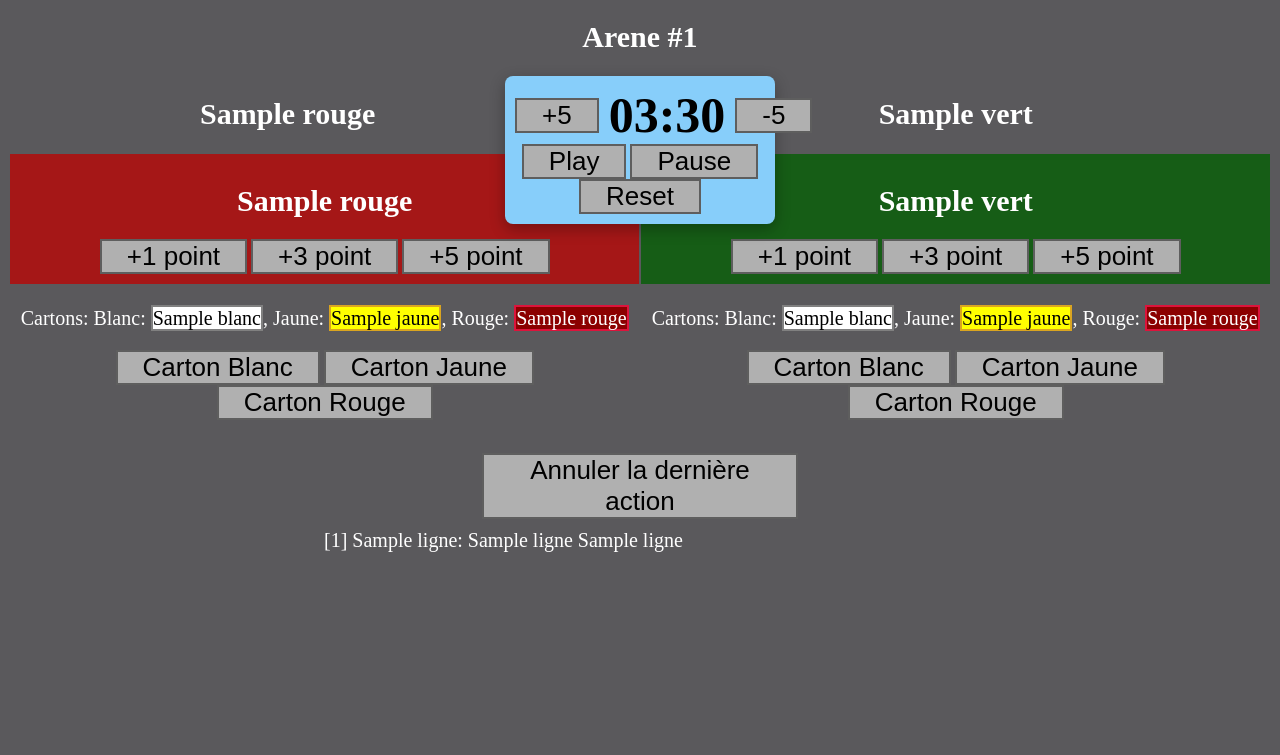
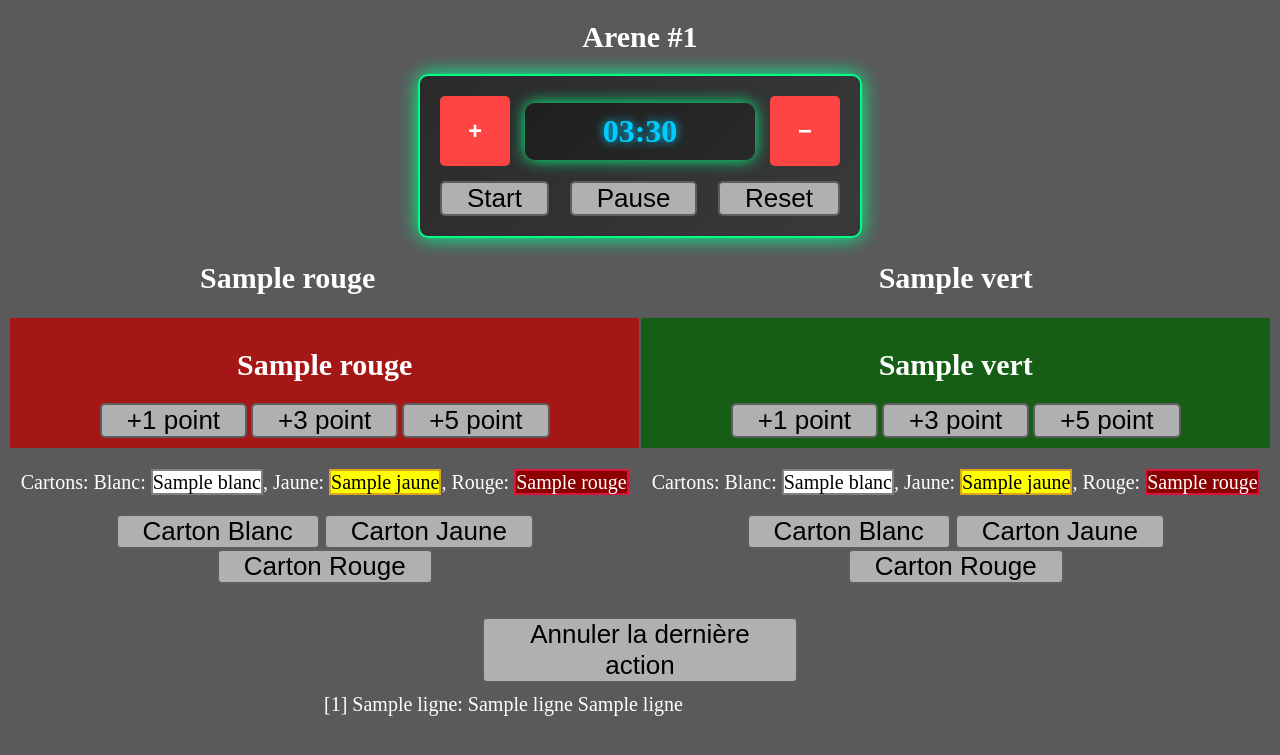
Before and after one commit to viickel/Arbitrage_SabreLaser_ASL_FFE, a Flask app: template templates/arbitrage.html in a window 1280 px wide. Shown: the top 755 px of the page. Run offline with Flask 3, Linux system fonts and the light colour scheme; the template is opened without the code that fills it: most values are stand-ins (such as "Sample title", 1, 10 or a date in 2020); parts of the project's set-up code (start-up, migrations or seed data) failed here and were passed over.

Commit message:
[style] timer

```diff
--- a/static/css/arbitrage.css
+++ b/static/css/arbitrage.css
@@ -111,29 +111,3 @@ body.arbitrage button {
     margin: auto;
     padding: 10px;
 }
-
-.timer {
-    position: fixed;
-    top: 150px;
-    left: 50%;
-    transform: translate(-50%, -50%);
-    z-index: 1; /* Ensures the popup is above other content */
-    background-color: lightskyblue;
-    padding: 10px;
-    box-shadow: 0 5px 15px rgba(0, 0, 0, 0.3);
-    border-radius: 8px;
-    width: 250px;
-    text-align: center;
-}
-
-#timer-display {
-    font-size: 50px;  /* Taille de police des scores */
-    font-weight: bold; /* Gras pour mettre en valeur */
-}
-
-div.timer > div {
-    display: flex; /* Use flexbox layout */
-    justify-content: space-around; /* Distribute space evenly between items */
-    align-items: center; /* Align items vertically in the center */
-    gap: 10px; /* Optional: Add space between elements */
-}
--- /dev/null
+++ b/static/css/chrono.css
@@ -0,0 +1,79 @@
+/* Timer Container Styling */
+.timer-container {
+    width: 400px;
+    text-align: center;
+    display: flex;
+    flex-direction: column;
+    gap: 15px;
+    padding: 20px;
+    border: 2px solid #00ff88;
+    border-radius: 10px;
+    background: linear-gradient(135deg, #2a2a2a, #3a3a3a);
+    box-shadow: 0 0 20px #00ff88;
+}
+
+/* Timer Row Layout */
+.timer-row {
+    display: flex;
+    justify-content: space-between;
+    align-items: center;
+    gap: 15px;
+}
+
+/* Timer Display */
+.timer-display {
+    flex: 1;
+    display: flex;
+    justify-content: center;
+    align-items: center;
+    background: linear-gradient(135deg, #1f1f1f, #292929);
+    border-radius: 10px;
+    box-shadow: 0 0 15px #00ff88;
+    padding: 10px;
+}
+
+.timer-value {
+    font-size: 2rem;
+    font-weight: bold;
+    color: #00ccff;
+    text-shadow: 0 0 10px #00ccff;
+}
+
+/* Button Styling */
+button {
+    padding: 10px 20px;
+    font-size: 1rem;
+    color: #1f1f1f;
+    background-color: #00ff88;
+    border: none;
+    border-radius: 5px;
+    cursor: pointer;
+    transition: transform 0.2s, background-color 0.2s;
+}
+
+button:hover {
+    transform: scale(1.1);
+    background-color: #00cc6e;
+}
+
+button:active {
+    transform: scale(0.95);
+}
+
+/* Plus and Minus Buttons */
+#plus-button, #minus-button {
+    width: 70px;
+    height: 70px;
+    font-size: 1.5rem;
+    font-weight: bold;
+    color: #fff;
+    background-color: #ff4444;
+    border: none;
+    border-radius: 5px;
+    cursor: pointer;
+    transition: transform 0.2s, background-color 0.2s;
+}
+
+#plus-button:hover, #minus-button:hover {
+    background-color: #ff6666;
+}
--- a/static/js/arbitrage.js
+++ b/static/js/arbitrage.js
@@ -54,17 +54,17 @@ $(document).ready(function() {
     let timerInterval;
     let isRunning = false;
 
-    const timerDisplay = document.getElementById('timer-display');
-    const playBtn = document.getElementById('play-btn');
-    const pauseBtn = document.getElementById('pause-btn');
-    const resetBtn = document.getElementById('reset-btn');
-    const plusBtn = document.getElementById('plus-btn');
-    const minusBtn = document.getElementById('minus-btn');
+    const timerValue = document.getElementById('timer-value');
+    const playBtn = document.getElementById('start-button');
+    const pauseBtn = document.getElementById('pause-button');
+    const resetBtn = document.getElementById('reset-button');
+    const plusBtn = document.getElementById('plus-button');
+    const minusBtn = document.getElementById('minus-button');
 
     function updateTimerDisplay() {
         let minutes = Math.floor(timeLeft / 60).toString().padStart(2, '0');
         let seconds = (timeLeft % 60).toString().padStart(2, '0');
-        timerDisplay.textContent = `${minutes}:${seconds}`;
+        timerValue.textContent = `${minutes}:${seconds}`;
 
         // Enable or disable the clickable button based on timeLeft
         plusBtn.disabled = isRunning == true;
--- a/templates/arbitrage.html
+++ b/templates/arbitrage.html
@@ -4,6 +4,7 @@
 	<title>Interface d'Arbitrage</title>
 	<script src="https://code.jquery.com/jquery-3.6.0.min.js"></script>
 	<link rel="stylesheet" href="{{ url_for('static', filename='css/arbitrage.css') }}">
+	<link rel="stylesheet" href="{{ url_for('static', filename='css/chrono.css') }}">
 	<script src="{{ url_for('static', filename='js/arbitrage.js') }}"></script>
 {% endblock %}
 
@@ -11,6 +12,24 @@
 {% block body %}
 <center>
 	<h1>Arene #{{ arene._id }} </h1>
+
+	<div class="timer-container">
+        <!-- First Line: Plus, Timer Display, Minus -->
+        <div class="timer-row">
+            <button id="plus-button">+</button>
+            <div class="timer-display">
+                <div class="timer-value" id="timer-value">03:30</div>
+            </div>
+            <button id="minus-button">−</button>
+        </div>
+
+        <!-- Second Line: Start, Pause, Reset -->
+        <div class="timer-row controls">
+            <button id="start-button">Start</button>
+            <button id="pause-button">Pause</button>
+            <button id="reset-button">Reset</button>
+        </div>
+    </div>
 
 	<div>
 		<table>
@@ -78,16 +97,4 @@
 			{% endfor %}
 		</div>
 	</div>
-
-	<div class="timer">
-		<div>
-			<button id="plus-btn">+5</button>
-			<div id="timer-display">00:00</div>
-			<button id="minus-btn">-5</button>
-		</div>
-		<button id="play-btn">Play</button>
-		<button id="pause-btn">Pause</button>
-		<button id="reset-btn">Reset</button>
-	</div>
-
 {% endblock %}
```
